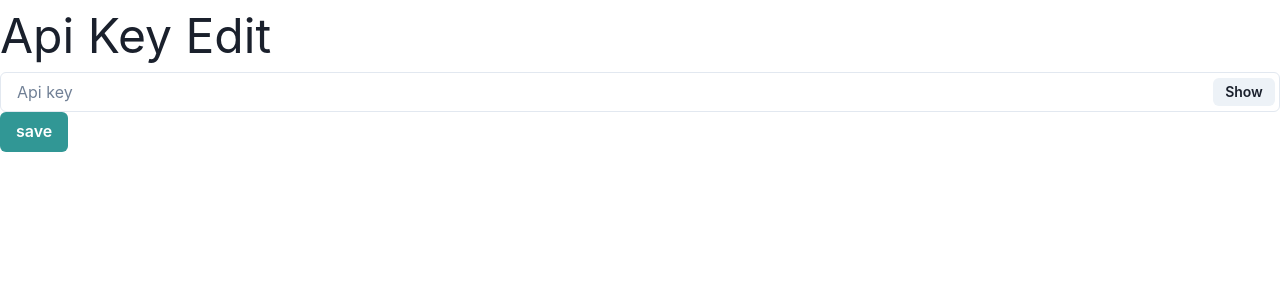
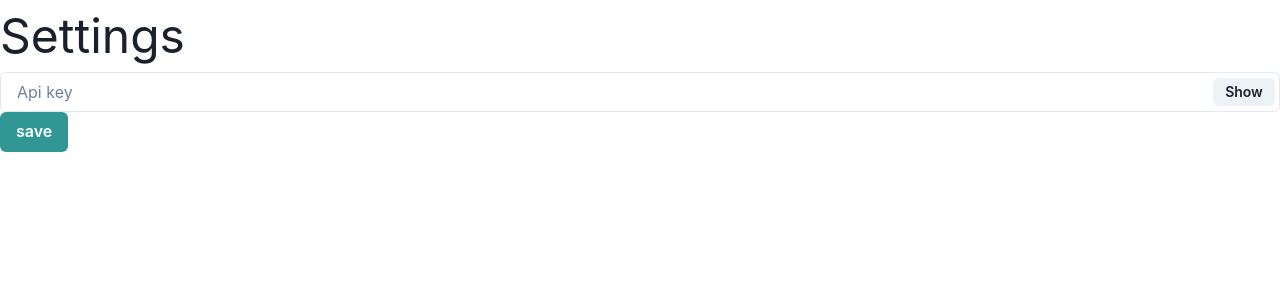
Before and after one commit to sercanpaspal/chatgpt-web, a React (Vite) app: page / in a window 1280 px wide. Shown: the top 300 px of the page. Built offline with nearby package versions, Linux system fonts and the light colour scheme.

Commit message:
refactor: change api key screen to settings

```diff
--- a/src/constants/index.js
+++ b/src/constants/index.js
@@ -1,5 +1,5 @@
 // eslint-disable-next-line import/prefer-default-export
 export const SCREENS = {
   HOME: 'HOME',
-  API_KEY: 'API_KEY',
+  SETTINGS: 'SETTINGS',
 };
--- a/src/screens/Home/index.jsx
+++ b/src/screens/Home/index.jsx
@@ -9,7 +9,7 @@ import Messages from '../../components/Messages/index';
 function Home() {
   const dispatch = useDispatch();
 
-  const handleEditApiKey = () => dispatch(setActiveScreen(SCREENS.API_KEY));
+  const handleEditApiKey = () => dispatch(setActiveScreen(SCREENS.SETTINGS));
 
   return (
     <div>
--- a/src/screens/ApiKey/index.jsx
+++ b/src/screens/Settings/index.jsx
@@ -6,7 +6,7 @@ import selectors from '../../store/selectors';
 import { setActiveScreen } from '../../store/slices/app';
 import { SCREENS } from '../../constants';
 
-function ApiKey() {
+function Settings() {
   const dispatch = useDispatch();
   const apiKey = useSelector(selectors.getApiKey);
 
@@ -14,7 +14,7 @@ function ApiKey() {
 
   return (
     <div>
-      <Text fontSize="5xl">Api Key Edit</Text>
+      <Text fontSize="5xl">Settings</Text>
       <ApiKeyForm />
       {apiKey && (
         <Button type="button" onClick={handleBack}>Back Home</Button>
@@ -23,4 +23,4 @@ function ApiKey() {
   );
 }
 
-export default ApiKey;
+export default Settings;
--- a/src/screens/index.jsx
+++ b/src/screens/index.jsx
@@ -5,7 +5,7 @@ import { SCREENS } from '../constants';
 
 const screens = {
   [SCREENS.HOME]: lazy(() => import('./Home')),
-  [SCREENS.API_KEY]: lazy(() => import('./ApiKey')),
+  [SCREENS.SETTINGS]: lazy(() => import('./Settings')),
 };
 
 function Screens() {
--- a/src/store/slices/app.js
+++ b/src/store/slices/app.js
@@ -5,7 +5,7 @@ const apiKey = localStorage.getItem('apiKey') || '';
 
 const initialState = {
   apiKey,
-  activeScreen: apiKey ? SCREENS.HOME : SCREENS.API_KEY,
+  activeScreen: apiKey ? SCREENS.HOME : SCREENS.SETTINGS,
 };
 
 const appSlice = createSlice({
```
